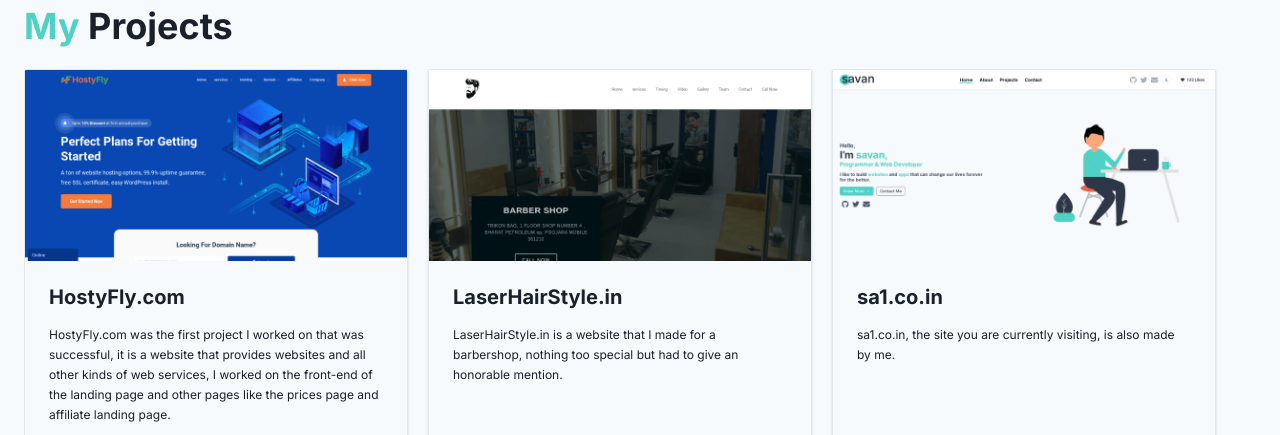
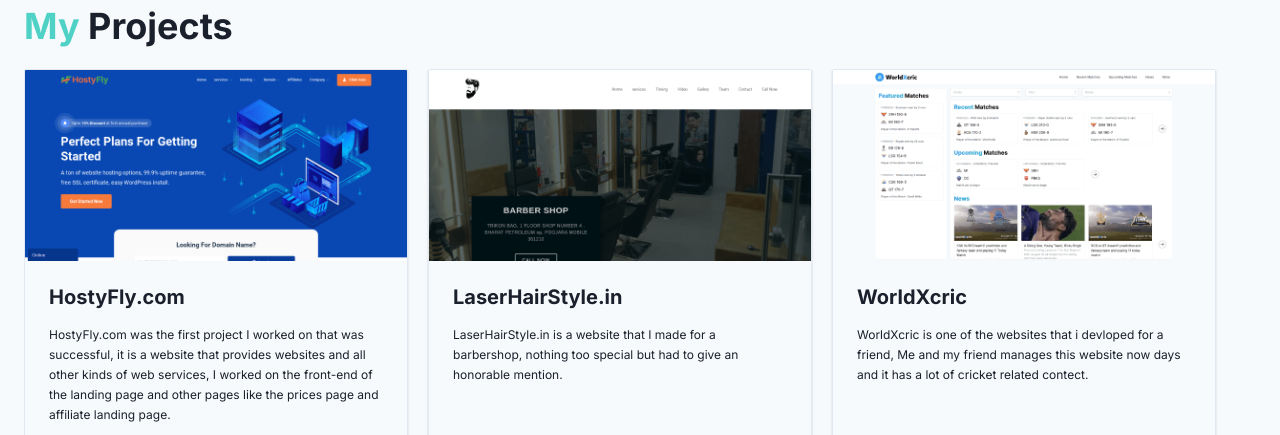
Before and after one commit to theSa1/sa1.co.in, a Next.js app: page /projects in a window 1280 px wide. Shown: the part 180-615 px from the top of the page. Built offline with nearby package versions, Linux system fonts and the light colour scheme; no server answers.

Commit message:
Added worldxcric to projects

```diff
--- a/pages/projects.tsx
+++ b/pages/projects.tsx
@@ -58,10 +58,10 @@
             },
             {
               id: 3,
-              name: "sa1.co.in",
-              text: "sa1.co.in, the site you are currently visiting, is also made by me.",
-              image: "/images/projects/sa1.png",
-              link: "https://sa1.co.in/",
+              name: "WorldXcric",
+              text: "WorldXcric is one of the websites that i devloped for a friend, Me and my friend manages this website now days and it has a lot of cricket related contect.",
+              image: "/images/projects/worldxcric.png",
+              link: "https://worldxcric.com/",
             },
           ].map((item) => (
             <Box
```
Also changed, not shown: public/images/projects/worldxcric.png (added).
